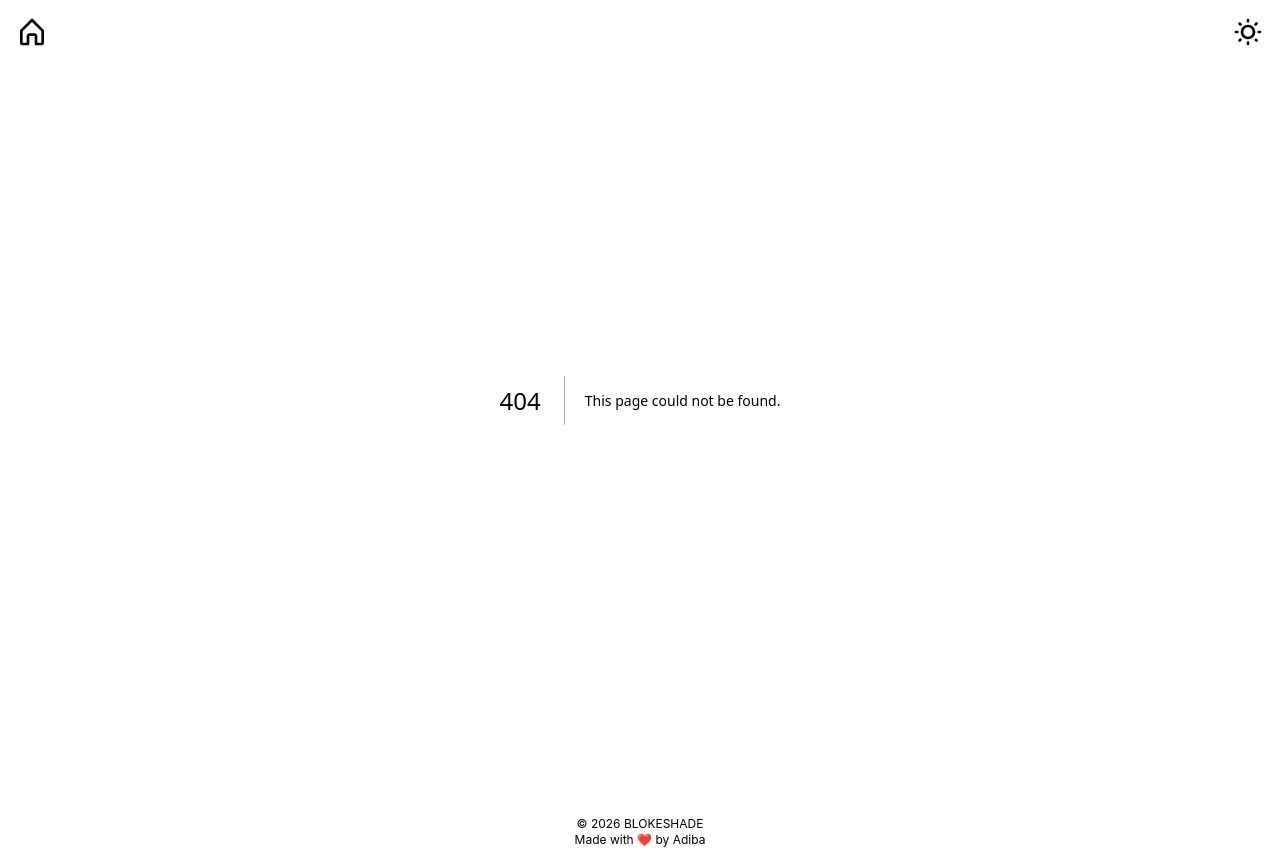
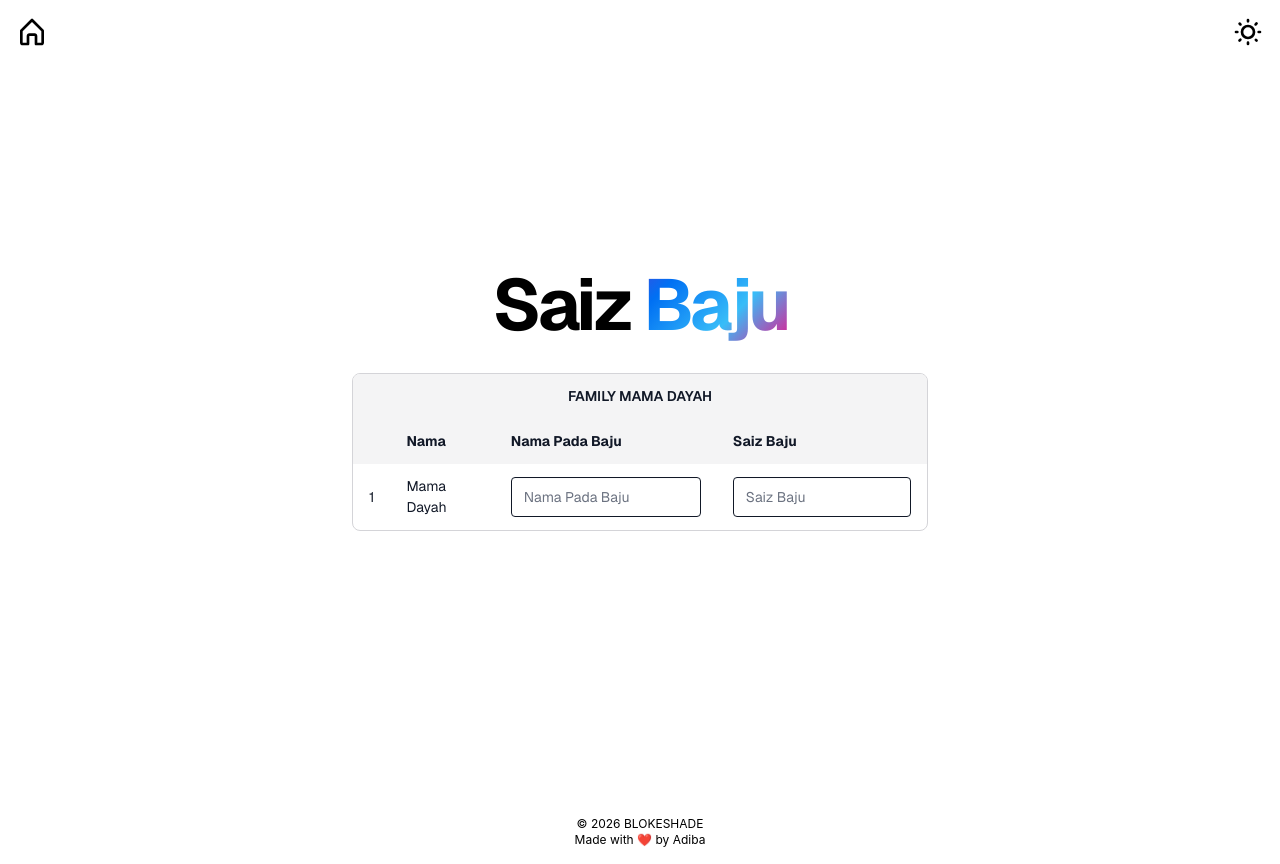
Before and after one commit to nuradiba/harikeluarga, a Next.js app: page /saizbaju in a window 1280 px wide. Before the commit this address had no page. Built offline with nearby package versions, Linux system fonts and the light colour scheme.

Commit message:
Add page for saiz baju

```diff
--- a/app/globals.css
+++ b/app/globals.css
@@ -46,6 +46,29 @@
   --radius-2xl: calc(var(--radius) + 8px);
   --radius-3xl: calc(var(--radius) + 12px);
   --radius-4xl: calc(var(--radius) + 16px);
+  --animate-aurora: aurora 8s ease-in-out infinite alternate;
+  @keyframes aurora {
+  0% {
+    background-position: 0% 50%;
+    transform: rotate(-5deg) scale(0.9);
+    }
+  25% {
+    background-position: 50% 100%;
+    transform: rotate(5deg) scale(1.1);
+    }
+  50% {
+    background-position: 100% 50%;
+    transform: rotate(-3deg) scale(0.95);
+    }
+  75% {
+    background-position: 50% 0%;
+    transform: rotate(3deg) scale(1.05);
+    }
+  100% {
+    background-position: 0% 50%;
+    transform: rotate(-5deg) scale(0.9);
+    }
+  }
 }
 
 .theme-light .ss-table-card {
@@ -74,6 +97,38 @@
 .theme-dark .ss-table thead th {
   background-color: #27272a;
   color: #f4f4f5;
+}
+
+.theme-light .ss-table thead td {
+  background-color: #f4f4f5;
+  color: #111827;
+  font-weight: 600;
+}
+
+.theme-dark .ss-table thead td {
+  background-color: #27272a;
+  color: #f4f4f5;
+  font-weight: 600;
+}
+
+.theme-light .ss-input {
+  background-color: #ffffff;
+  color: #111827;
+  border: 1px solid #111827;
+}
+
+.theme-dark .ss-input {
+  background-color: #18181b;
+  color: #f4f4f5;
+  border: 1px solid #f4f4f5;
+}
+
+.theme-light .ss-input::placeholder {
+  color: #6b7280;
+}
+
+.theme-dark .ss-input::placeholder {
+  color: #a1a1aa;
 }
 
 .theme-light .ss-text {
--- a/app/page.tsx
+++ b/app/page.tsx
@@ -109,10 +109,17 @@ export default function Home() {
           <span>3 - 4 Oktober 2026</span>
         </div>
 
+        <div className="flex gap-5 mb-5">
+          <Link href="/saizbaju" className="relative">
+            <span className="absolute top-0 left-0 mt-1 ml-1 h-full w-full rounded bg-black"></span>
+            <span className="fold-bold relative inline-block h-full w-full rounded border border-black bg-white px-3 py-1 font-bold text-black transition duration-100 hover:bg-violet-600 hover:text-zinc-50">Saiz Baju</span>
+          </Link>
+        </div>
+
         <div className="flex gap-5 mb-4">
           <Link href="/secretsanta" className="relative">
             <span className="absolute top-0 left-0 mt-1 ml-1 h-full w-full rounded bg-black"></span>
-            <span className="fold-bold relative inline-block h-full w-full rounded border border-black bg-white px-3 py-1 font-bold text-black transition duration-100 hover:bg-yellow-400 hover:text-gray-900">Secret Santa</span>
+            <span className="fold-bold relative inline-block h-full w-full rounded border border-black bg-white px-3 py-1 font-bold text-black transition duration-100 hover:bg-rose-600 hover:text-zinc-50">Secret Santa</span>
           </Link>
         </div>
 
--- /dev/null
+++ b/app/saizbaju/page.tsx
@@ -0,0 +1,39 @@
+import { AuroraText } from "@/components/ui/aurora-text"
+
+export default function SaizBajuPage() {
+
+    return (
+        <div className="flex min-h-screen items-center justify-center font-sans">
+            <main className="flex min-h-screen w-full max-w-none flex-col items-center justify-center px-6 py-32 md:px-12 lg:px-16">
+                <h1 className="text-4xl font-bold tracking-tighter md:text-5xl lg:text-7xl mb-8">
+                    Saiz <AuroraText>Baju</AuroraText>
+                </h1>
+
+                <div className="ss-table-card w-1/2 overflow-x-auto rounded-box border">
+                    <table className="ss-table table w-full">
+                        <thead>
+                            <tr>
+                                <td colSpan={4} className="text-center uppercase">Family Mama Dayah</td>
+                            </tr>
+                            <tr>
+                                <th></th>
+                                <th>Nama</th>
+                                <th>Nama Pada Baju</th>
+                                <th>Saiz Baju</th>
+                            </tr>
+                        </thead>
+                        <tbody>
+                            <tr>
+                                <td>1</td>
+                                <td>Mama Dayah</td>
+                                <td><input type="text" className="input input-bordered ss-input w-full" placeholder="Nama Pada Baju" /></td>
+                                <td><input type="text" className="input input-bordered ss-input w-full" placeholder="Saiz Baju" /></td>
+                            </tr>
+                        </tbody>
+                    </table>
+                </div>
+
+            </main>
+        </div>
+    );
+}
--- a/app/secretsanta/page.tsx
+++ b/app/secretsanta/page.tsx
@@ -33,7 +33,8 @@ export default function SecretSantaPage() {
     async function fetchData() {
       const { data: familyData, error } = await supabase
         .from("family")
-        .select("id,name,secret_santa,year");
+        .select("id,name,secret_santa,year")
+        .eq("is_secret_santa", true);
 
       if (error) {
         console.log(error);
--- /dev/null
+++ b/components/ui/aurora-text.tsx
@@ -0,0 +1,43 @@
+"use client"
+
+import React, { memo } from "react"
+
+interface AuroraTextProps {
+  children: React.ReactNode
+  className?: string
+  colors?: string[]
+  speed?: number
+}
+
+export const AuroraText = memo(
+  ({
+    children,
+    className = "",
+    colors = ["#FF0080", "#7928CA", "#0070F3", "#38bdf8"],
+    speed = 1,
+  }: AuroraTextProps) => {
+    const gradientStyle = {
+      backgroundImage: `linear-gradient(135deg, ${colors.join(", ")}, ${
+        colors[0]
+      })`,
+      WebkitBackgroundClip: "text",
+      WebkitTextFillColor: "transparent",
+      animationDuration: `${10 / speed}s`,
+    }
+
+    return (
+      <span className={`relative inline-block ${className}`}>
+        <span className="sr-only">{children}</span>
+        <span
+          className="animate-aurora relative bg-size-[200%_auto] bg-clip-text text-transparent"
+          style={gradientStyle}
+          aria-hidden="true"
+        >
+          {children}
+        </span>
+      </span>
+    )
+  }
+)
+
+AuroraText.displayName = "AuroraText"
```
